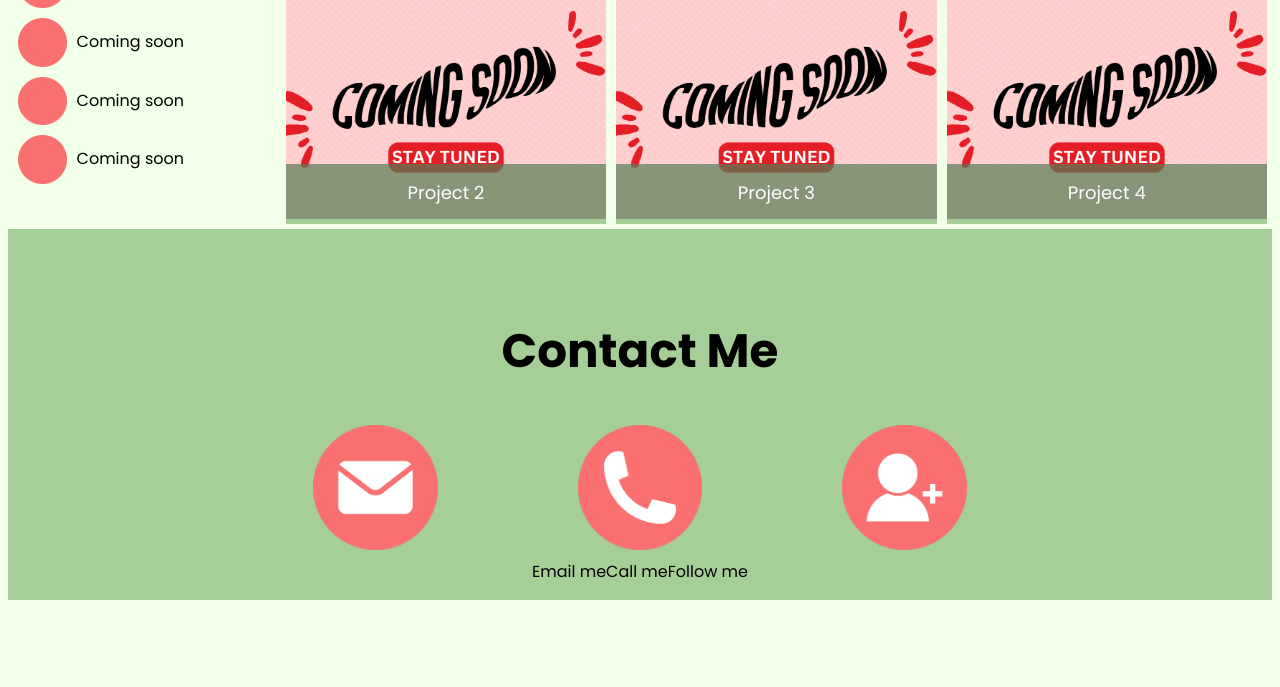
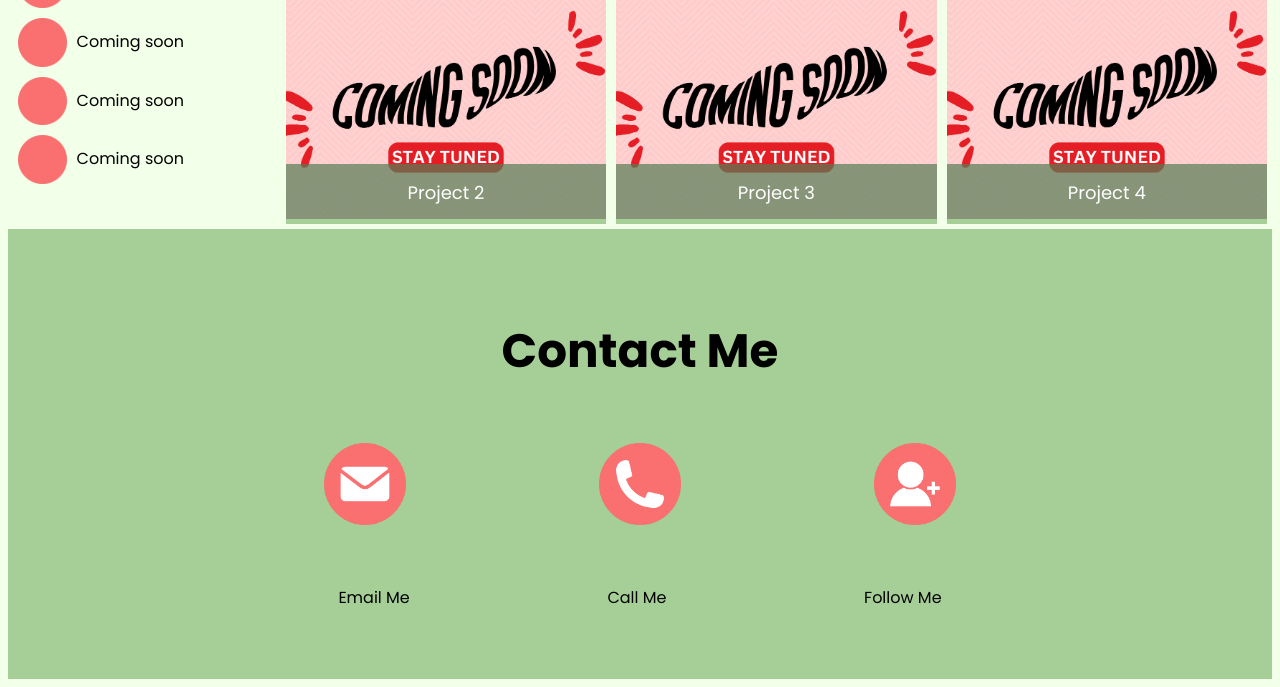
Before and after one commit to lisaspencer1997/Week-2-Challenge-Build-Portfolio, a plain HTML site: page index.html in a window 1280 px wide. Shown: the part 756-1443 px from the top of the page. Before the commit the page ends 1364 px from the top, so only its background shows below. Drawn offline with Linux system fonts and the light colour scheme.

Commit message:
finished all edits

```diff
--- a/index.html
+++ b/index.html
@@ -16,7 +16,6 @@
             <a href="#aboutMe">About me</a>
             <a href="#work">Work</a>
             <a href="#contact">Contact me</a>
-            <a href="#resume">Resume</a>
         </div>
     </nav>
 </header>
@@ -84,24 +83,30 @@
     </section>
 
 <!--Contact-->
+<a id="contact"></a>
     <section class="contactMe">
         <div class="contactMeHeading">
             <h3>Contact Me</h3>
         </div>
         <div id="contactMeSection">
             <div id="contactMeIcons">
-                <img src="emailme.png" alt="Icon_Email_Me">
-                <img src="callme.png" alt="Icon_Call_Me">
-                <img src="followme.png" alt="Icon_Follow_Me">
+                <a href="mailto:lisa-spencer@outlook.com">
+                <img src="emailme.png" alt="Icon_Email_Me"></a>
+                <a href="tel:07564386896">
+                <img src="callme.png" alt="Icon_Call_Me"></a>
+                <a href="www.linkedin.com/in/lisa-spencer-0505a129a">
+                <img src="followme.png" alt="Icon_Follow_Me"></a>
             </div>
-            <div id="contactMeText">
-                <p>Email me</p>
-                <p>Call me</p>
-                <p>Follow me</p>
+            <div class="contactMeText">
+                <p>Email Me</p>
+                <p>Call Me</p>
+                <p>Follow Me</p>
             </div>
         </div>
     </section>
 
+
+
 </body>
 <!--Body Ends-->
 </html>
--- a/style.css
+++ b/style.css
@@ -161,12 +161,14 @@ header {
 
 .contactMe {
     background-color: #A6CF98;
+    height: 450px;
 }
 
 .contactMeHeading {
     text-align: center;
     padding-top: 40px;
     font-size: 40px;
+
 }
 
 #contactMeSection {
@@ -182,22 +184,26 @@ header {
     flex-direction: row;
     flex-wrap: nowrap;
     height: 100px;
-    justify-content: center;
+    justify-content: space-evenly;
     align-items: center;
     padding: 5px;
 }
 
 
-#contactMeIcons img {
-    object-fit: contain;
+#contactMeIcons a > img {
     justify-content: space-evenly;
-    width: 10%;
+    width: 30%;
     text-align: center;
-    margin-left: 70px;
-    margin-right: 70px;
 
 }
-#contactMeText {
+
+.contactMeText {
     display: flex;
     flex-direction: row;
+    flex-wrap: nowrap;
+    height: 100px;
+    justify-content: space-evenly;
+    align-items: center;
+    padding: 5px;
+    width: 79%;
 }
```
Also changed, not shown: 1 other file.
